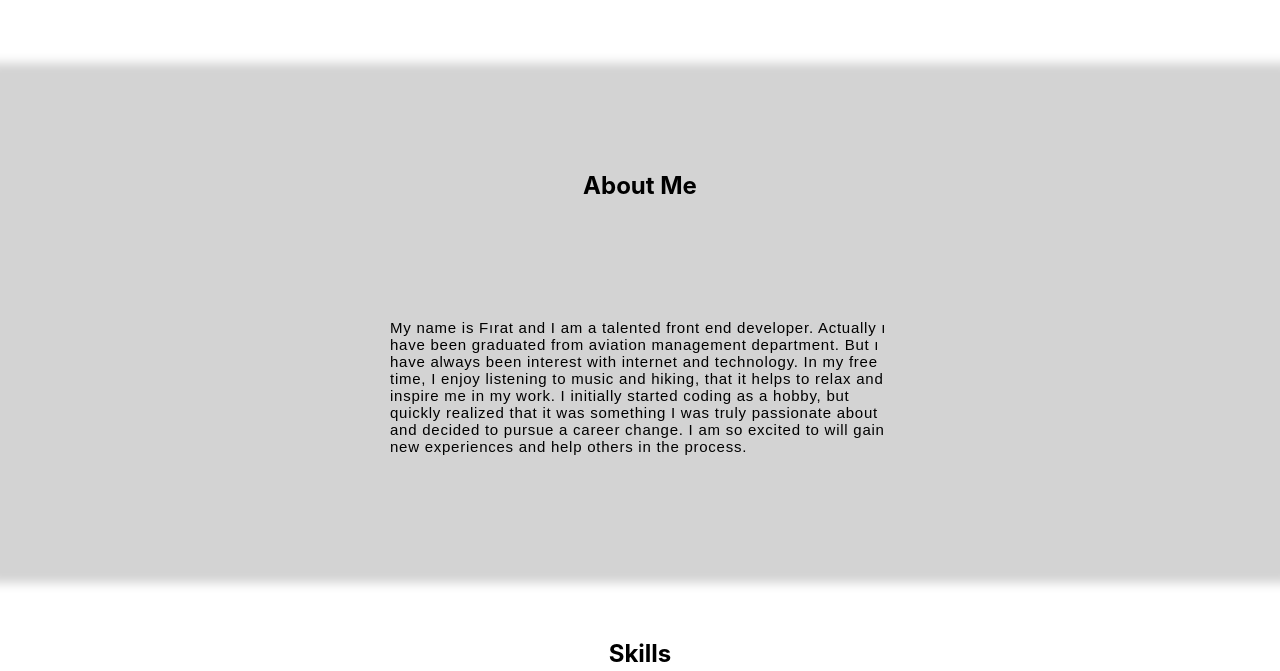
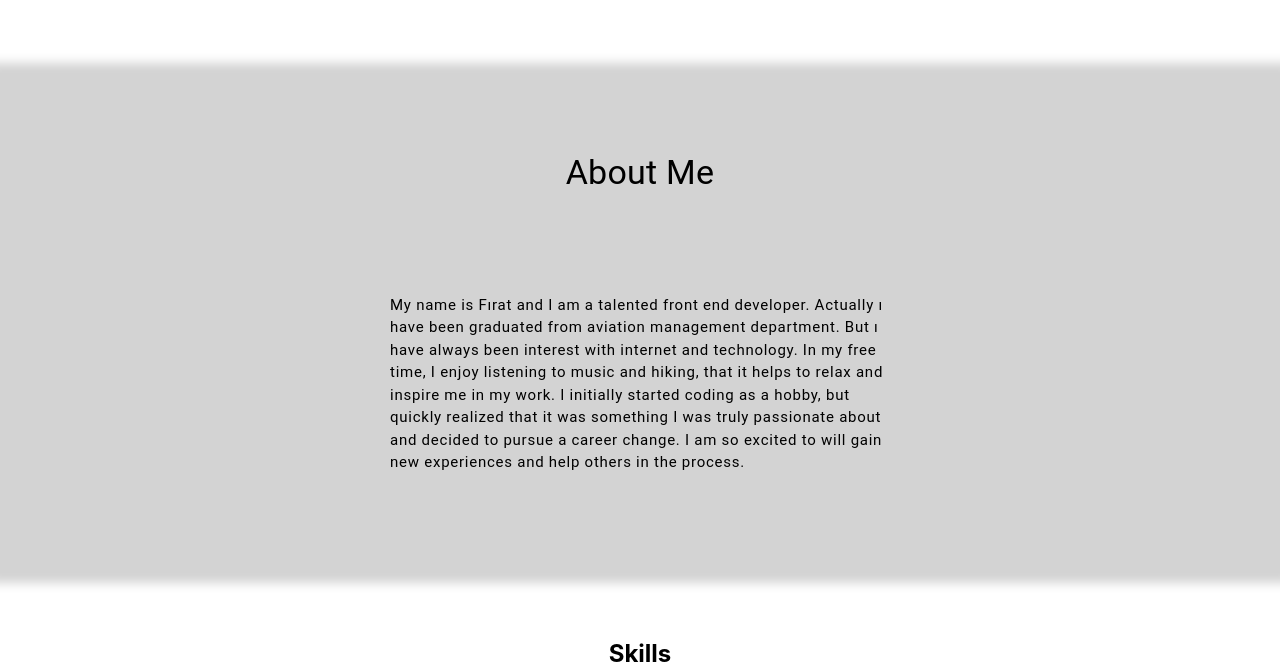
Before and after one commit to FiratSomek/Portfolio-react, a React (Create React App) app: page / in a window 1280 px wide. Shown: the part 507-1178 px from the top of the page. Built offline with nearby package versions, Linux system fonts and the light colour scheme.

Commit message:
Update index.tsx

```diff
--- a/src/components/About/index.tsx
+++ b/src/components/About/index.tsx
@@ -1,17 +1,18 @@
+import { Typography } from "@mui/material";
 import "./styles.css";
 
 export const About = () => {
   return (
-    <div className="about-container">
+    <div className="about-container ">
       <div>
-        <h2>About Me</h2>
+        <Typography variant="h4">About Me</Typography>
       </div>
       <div className="about-info">
         {/* <div>
           <img src={ImageName} alt="#" />
         </div> */}
         <div>
-          <p>
+          <Typography variant="body1">
             My name is Fırat and I am a talented front end developer. Actually ı
             have been graduated from aviation management department. But ı have
             always been interest with internet and technology. In my free time,
@@ -20,7 +21,7 @@ export const About = () => {
             quickly realized that it was something I was truly passionate about
             and decided to pursue a career change. I am so excited to will gain
             new experiences and help others in the process.
-          </p>
+          </Typography>
         </div>
       </div>
     </div>
```
